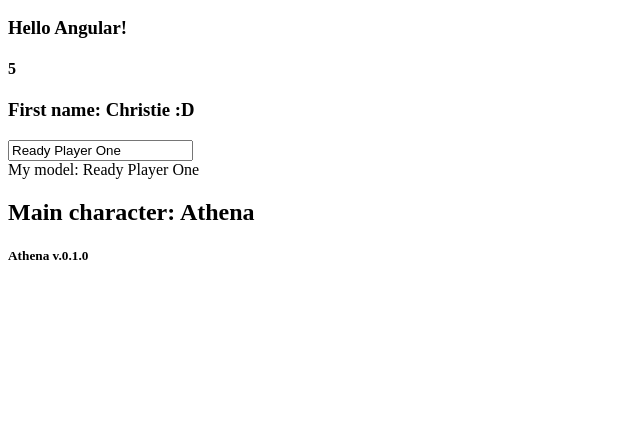
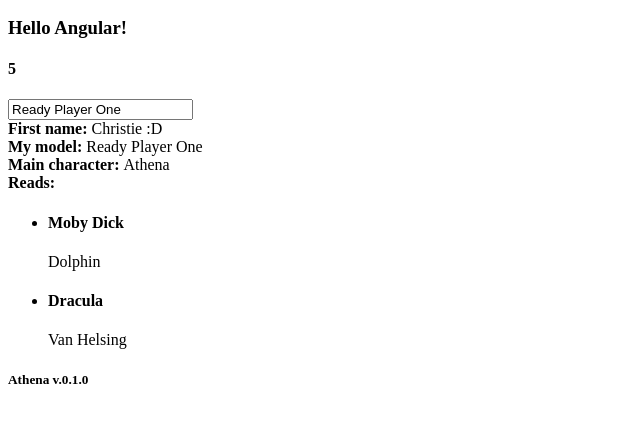
Before and after one commit to christie-reindle/angular-demo, a website: page public/index.html in a window 1280 px wide. Shown: the part 110-532 px from the top of the page, without its empty margins (0-640 px from the left). Drawn offline with nearby package versions, Linux system fonts and the light colour scheme.

Commit message:
step13_ngRepeat

```diff
--- a/public/index.html
+++ b/public/index.html
@@ -11,10 +11,30 @@
   <h3>{{ 'Hello' + ' Angular!' }}</h3>
   <h4>{{ 2 + 3 }}</h4>
   <div>
-    <h3>First name: {{ myFirstName }}</h3>
     <input type="text" ng-model="myModel">
-    <div>My model: {{ myModel }}</div>
-    <h2>Main character: {{ mainCharacter }}</h2>
+    <div class="first_name">
+      <b>First name: </b>
+      {{ myFirstName }}
+    </div>
+    <div class="my_model">
+      <b>My model: </b>
+      {{ myModel }}
+    </div>
+    <div class="main_character">
+      <b>Main character: </b>
+      {{ mainCharacter }}
+    </div>
+      <b>Reads: </b>
+    <ul class="value_of_books">
+      <li ng-repeat="book in books">
+        <h4>
+          {{ book.title }}
+        </h4>
+        <p class="book_author">
+          {{ book.author }}
+        </p>
+      </li>
+    </ul>
   </div>
   <h5>{{ CharacterVersionFactory }}</h5>
 
--- a/public/js/controllers.js
+++ b/public/js/controllers.js
@@ -14,7 +14,7 @@ angular.module('myApp')
       $scope.myModel = 'Ready Player One';
       $scope.mainCharacter = mainCharacter;
       $scope.CharacterVersionFactory = CharacterVersionFactory;
-      $scope.BookService = BookService.getBooks();
+      $scope.books = BookService.getBooks();
       console.log(BookService.getBooks());
       console.log(BookService.getBook(2));
   }]);
--- a/public/js/services.js
+++ b/public/js/services.js
@@ -7,20 +7,20 @@ function BookService() {
     {
       id: 1,
       title: 'Moby Dick',
-      author: 'Somebody'
+      author: 'Dolphin'
     },
     {
       id: 2,
-      title: 'Apple',
-      author: 'Green'
+      title: 'Dracula',
+      author: 'Van Helsing'
     }
   ];
+}
+
+BookService.prototype.getBook = function (id) {
+  return this.books.find((book) => book.id == id);
 }
 
 BookService.prototype.getBooks = function () {
   return this.books;
 }
-
-BookService.prototype.getBook = function (id) {
-  return this.books.find((book) => book.id == id);
-}
```
